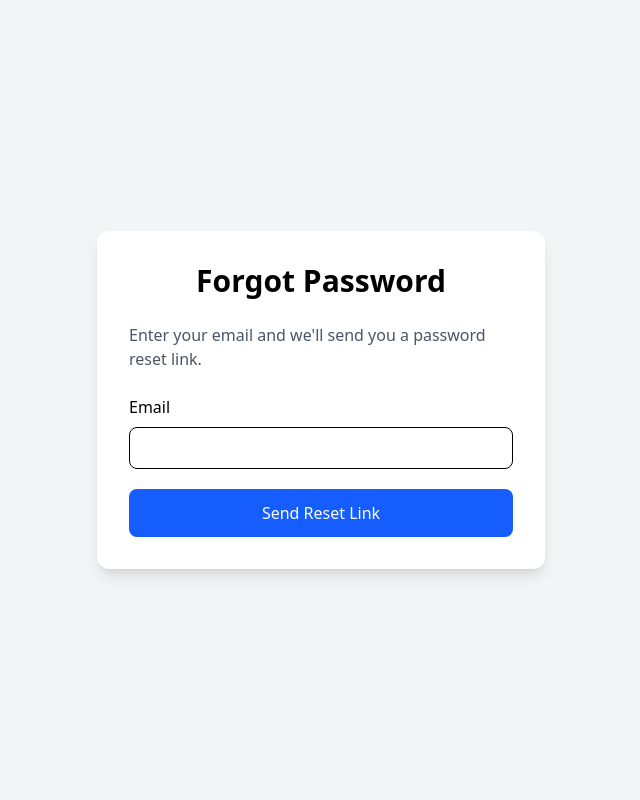
After one commit to kostisvit/Acs-CRM, a Django app: page /accounts/password-reset/ in a window 1280 px wide. The commit adds this page. Shown: the whole page, without its empty margins (319-959 px from the left). Run offline with Django 5.2, Linux system fonts and the light colour scheme; style sheets or scripts are compiled from the project's sources.

Commit message:
django built in password reset option

```diff
--- a/apps/accounts/urls.py
+++ b/apps/accounts/urls.py
@@ -1,5 +1,6 @@
-from django.urls import path
+from django.urls import path, reverse_lazy
 from .views import login_view, logout_view, users_view
+from django.contrib.auth import views as auth_views
 
 app_name = "accounts"
 
@@ -7,4 +8,36 @@ urlpatterns = [
     path("login/", login_view, name="login"),
     path("logout/", logout_view, name="logout"),
     path("users/", users_view, name="users"),
+    path(
+        "password-reset/",
+        auth_views.PasswordResetView.as_view(
+            template_name="registration/password_reset_form.html",
+            email_template_name="registration/password_reset_email.html",
+            subject_template_name="registration/password_reset_subject.txt",
+            success_url=reverse_lazy("accounts:password_reset_done"),
+        ),
+        name="password_reset",
+    ),
+    path(
+        "password-reset/done/",
+        auth_views.PasswordResetDoneView.as_view(
+            template_name="registration/password_reset_done.html"
+        ),
+        name="password_reset_done",
+    ),
+    path(
+        "reset/<uidb64>/<token>/",
+        auth_views.PasswordResetConfirmView.as_view(
+            template_name="registration/password_reset_confirm.html",
+            success_url="/reset/done/",
+        ),
+        name="password_reset_confirm",
+    ),
+    path(
+        "reset/done/",
+        auth_views.PasswordResetCompleteView.as_view(
+            template_name="registration/password_reset_complete.html"
+        ),
+        name="password_reset_complete",
+    ),
 ]
--- a/config/settings/base.py
+++ b/config/settings/base.py
@@ -55,6 +55,10 @@ AUTHENTICATION_BACKENDS = [
     "django.contrib.auth.backends.ModelBackend",
 ]
 
+EMAIL_BACKEND = "django.core.mail.backends.console.EmailBackend"
+
+DEFAULT_FROM_EMAIL = "admin@acsservices.gr"
+
 LOGIN_URL = "login"
 
 ROOT_URLCONF = "config.urls"
--- a/templates/accounts/login.html
+++ b/templates/accounts/login.html
@@ -73,7 +73,7 @@
                     Remember me
                 </label>
 
-                <a href="#" class="text-blue-600 hover:underline">
+                <a href="{% url 'accounts:password_reset' %}" class="text-blue-600 hover:underline">
                     Forgot password?
                 </a>
             </div>
--- /dev/null
+++ b/templates/registration/password_reset_form.html
@@ -0,0 +1,29 @@
+{% load static %}
+
+<link rel="stylesheet" href="{% static 'css/dist/styles.css' %}" />
+
+{% block content %}
+  <div class="min-h-screen flex items-center justify-center bg-gray-100">
+    <div class="w-full max-w-md bg-white rounded-xl shadow-lg p-8">
+      <h1 class="text-3xl font-bold text-center mb-6">Forgot Password</h1>
+
+      <p class="text-gray-600 mb-6">Enter your email and we'll send you a password reset link.</p>
+
+      <form method="post">
+        {% csrf_token %}
+
+        <div class="mb-5">
+          <label class="block mb-2 font-medium">Email</label>
+
+          <input type="email" name="email" required class="w-full rounded-lg border px-4 py-2 focus:ring-2 focus:ring-blue-500 focus:outline-none" />
+        </div>
+
+        {% if form.errors %}
+          <div class="mb-4 text-red-600 text-sm">{{ form.errors }}</div>
+        {% endif %}
+
+        <button type="submit" class="w-full bg-blue-600 hover:bg-blue-700 text-white rounded-lg py-3 transition">Send Reset Link</button>
+      </form>
+    </div>
+  </div>
+{% endblock %}
--- /dev/null
+++ b/templates/registration/password_reset_subject.txt
@@ -0,0 +1 @@
+Reset your password
```
Also changed, not shown: templates/registration/password_reset_complete.html (added, +15 -0 lines), templates/registration/password_reset_confirm.html (added, +31 -0 lines), templates/registration/password_reset_done.html (added, +13 -0 lines), templates/registration/password_reset_email.html (added, +11 -0 lines), 1 other file.
